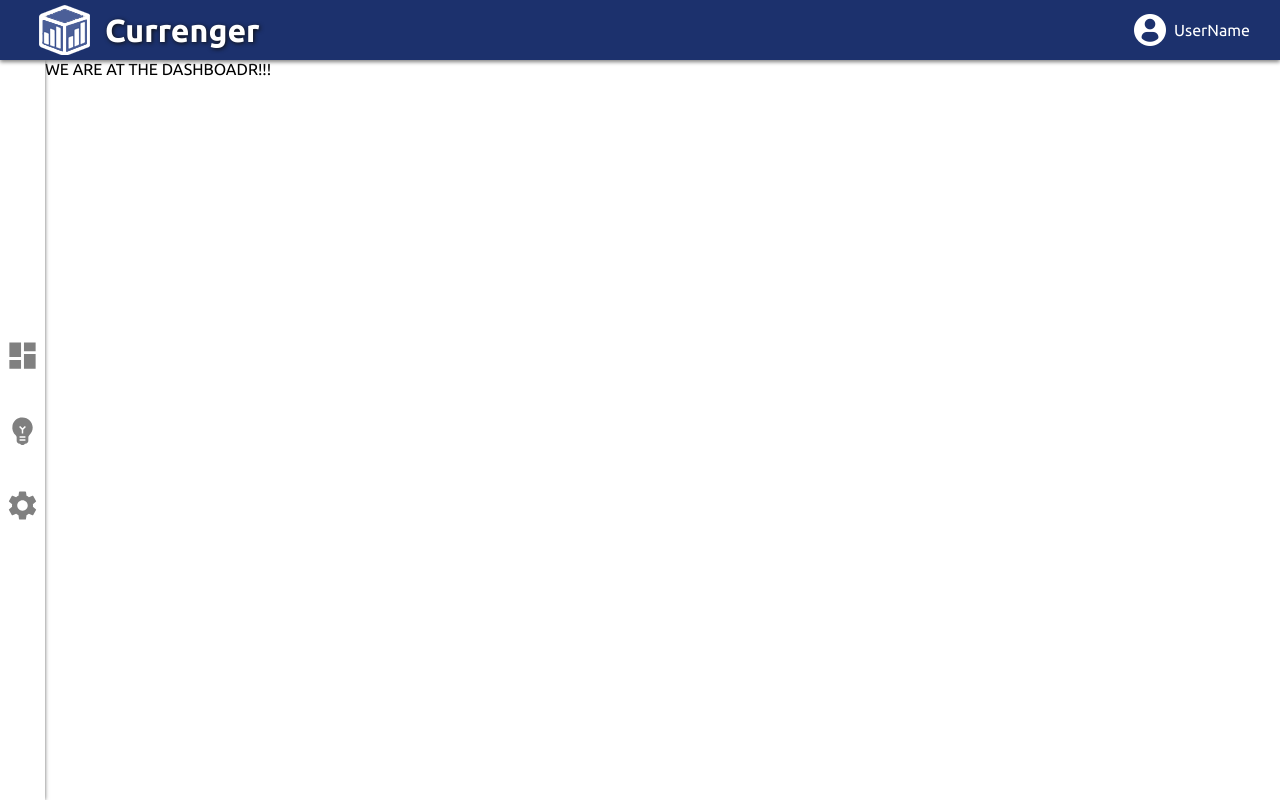
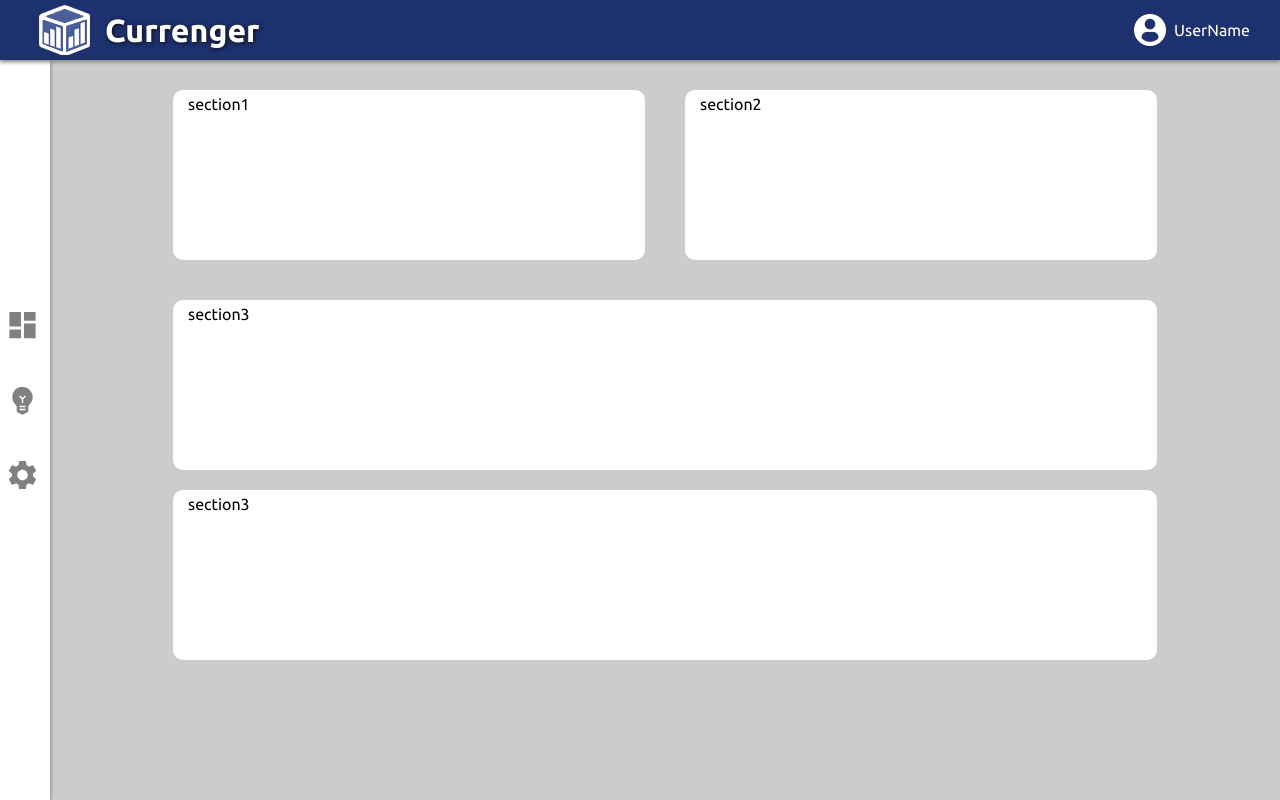
Before and after one commit to Omri93h/react-final-project, a React (Create React App) app: page /dashboard in a window 1280 px wide. Built offline with nearby package versions, Linux system fonts and the light colour scheme.

Commit message:
Working on dashboard

```diff
--- a/src/App.css
+++ b/src/App.css
@@ -34,31 +34,40 @@ header {
 
 nav {
   height: calc(100vh - 60px);
-  position: sticky;
-  width: 40px;
-  min-width: 40px;
+  position: relative;
+  width: 50px;
   box-shadow: 0px 0px 4px #666;
-  z-index: 2;
   display: table-cell;
   font-size: 16px;
   background-color: white;
-  transition: 0.5s ease-in-out;
-  text-align: center;
   color: lightblue;
-  vertical-align: middle;
-  overflow: hidden;
+  transition: all 0.5s ease-in-out;
 }
 
 nav:hover {
   width: 130px;
-  transition: 0.3s ease;
+  transition: all 0.3s ease;
+}
+
+nav ul {
+  position: fixed;
+  top: 50%;
+  transform: translateY(-50%);
+  width: 50px;
+  overflow: hidden;
+  transition: all 0.5s ease-in-out;
+}
+
+nav:hover ul {
+  width: 130px;
+  transition: all 0.5s ease-in-out;
 }
 
 nav li {
   list-style-type: none;
   display: flex;
   align-items: center;
-  width: 40px;
+  width: 50px;
   margin: 40px 0px;
   color: grey;
   padding-left: 5px;
@@ -75,3 +84,58 @@ nav:hover .li-content {
   margin-left: 5px;
   transition: all 0.5s ease-in-out;
 }
+
+footer {
+  display: none; /*change!!!!!!!*/
+  position: relative;
+  width: 100%;
+  /* display: flex; */
+  background-color: #222;
+  color: #555;
+  height: 50px;
+  flex-wrap: wrap;
+  justify-content: center;
+  align-items: center;
+  font-size: 12px;
+  bottom: 0px;
+}
+
+main {
+  display: table-cell;
+  flex-direction: column;
+  background-color: #ccc;
+  overflow: hidden;
+}
+
+section {
+  border-radius: 10px;
+  background-color: white;
+  padding: 15px;
+  padding-top: 5px;
+  box-shadow: 0px 2px 4px 0px #ccc;
+  margin-bottom: 20px;
+}
+
+.table {
+  display: table;
+  width: 100%;
+}
+
+.section-row {
+  display: flex;
+  gap: 40px;
+  width: 100%;
+  justify-content: space-between;
+}
+
+.small-section {
+  min-width: 350px;
+  min-height: 150px;
+  flex-grow: 1;
+  margin-top: 10px;
+}
+
+.big-section {
+  margin-top: 20px;
+  height: 150px;
+}
--- a/src/App.js
+++ b/src/App.js
@@ -21,21 +21,27 @@ function App() {
       <div className="App">
 
         <Header />
-        <div style={{ display: "table" }}>
+
+        <div className="table">
           <Nav />
+
+          <main>
+            <div className="wrapper" style={{ margin: "20px auto", width:"80%"}}>
               <Switch>
                 <Route exact path="/" component={Authentication} />
                 <Route path="/dashboard" component={Dashboard} />
                 <Route path="/strategies" component={Strategies} />
                 <Route path="/Settings" component={Settings} />
               </Switch>
+
+            </div>
+            <Footer />
+          </main>
+
         </div>
 
 
-        <Footer />
-
       </div>
-
     </Router>
   );
 }
--- a/src/components/Authentication.js
+++ b/src/components/Authentication.js
@@ -3,7 +3,7 @@ import React from 'react'
 const Authentication = () => {
     return (
         <div>
-
+            Authenticaion comes here..
         </div>
     )
 }
--- a/src/components/Dashboard.js
+++ b/src/components/Dashboard.js
@@ -2,8 +2,14 @@ import React from 'react'
 
 const Dashboard = () => {
     return (
-        <div>
-            WE ARE AT THE DASHBOADR!!!
+        <div style={{}}>
+            <div className="section-row">
+                <section className="small-section">section1</section>
+                <section className="small-section">section2</section>
+            </div>
+            <section className="big-section">section3</section>
+            <section className="big-section">section3</section>
+
         </div>
     )
 }
--- a/src/components/Footer.js
+++ b/src/components/Footer.js
@@ -1,12 +1,17 @@
-import React from 'react'
+import React from 'react';
+import CopyrightIcon from '@material-ui/icons/Copyright';
 
 const Footer = () => {
 
 
     return (
-        <div>
+        <footer>
+            <CopyrightIcon />
+            <p>2021  Tsibulsky David & Haham Omri<br/>
+            <b>All rights reserved</b>
+            </p>
 
-        </div>
+        </footer>
     )
 }
 
--- a/src/components/Strategies.js
+++ b/src/components/Strategies.js
@@ -2,9 +2,11 @@ import React from 'react'
 
 const Strategies = () => {
     return (
-        <div>
-WE ARE AT THE STARTEGIES!!!
-        </div>
+        <main>
+            <div>
+                WE ARE AT THE STARTEGIES!!!
+            </div>
+        </main>
     )
 }
 
```
Also changed, not shown: src/components/Main.js (deleted), src/components/_ReactRouter.js (deleted), src/components/___Main.js (added), src/components/___ReactRouter.js (added), 1 other file (tests, documents, lock files or other folders). Lines whose indentation alone changed are shown as unchanged.
